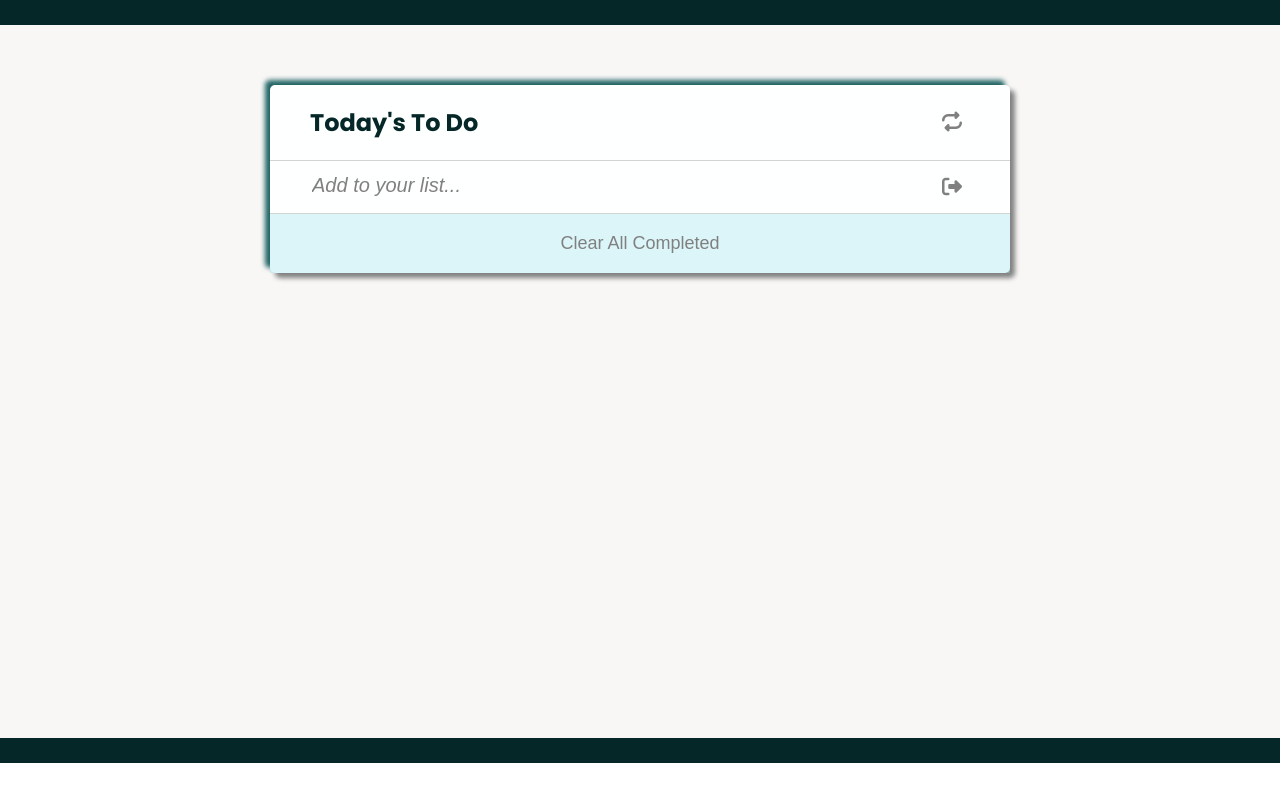
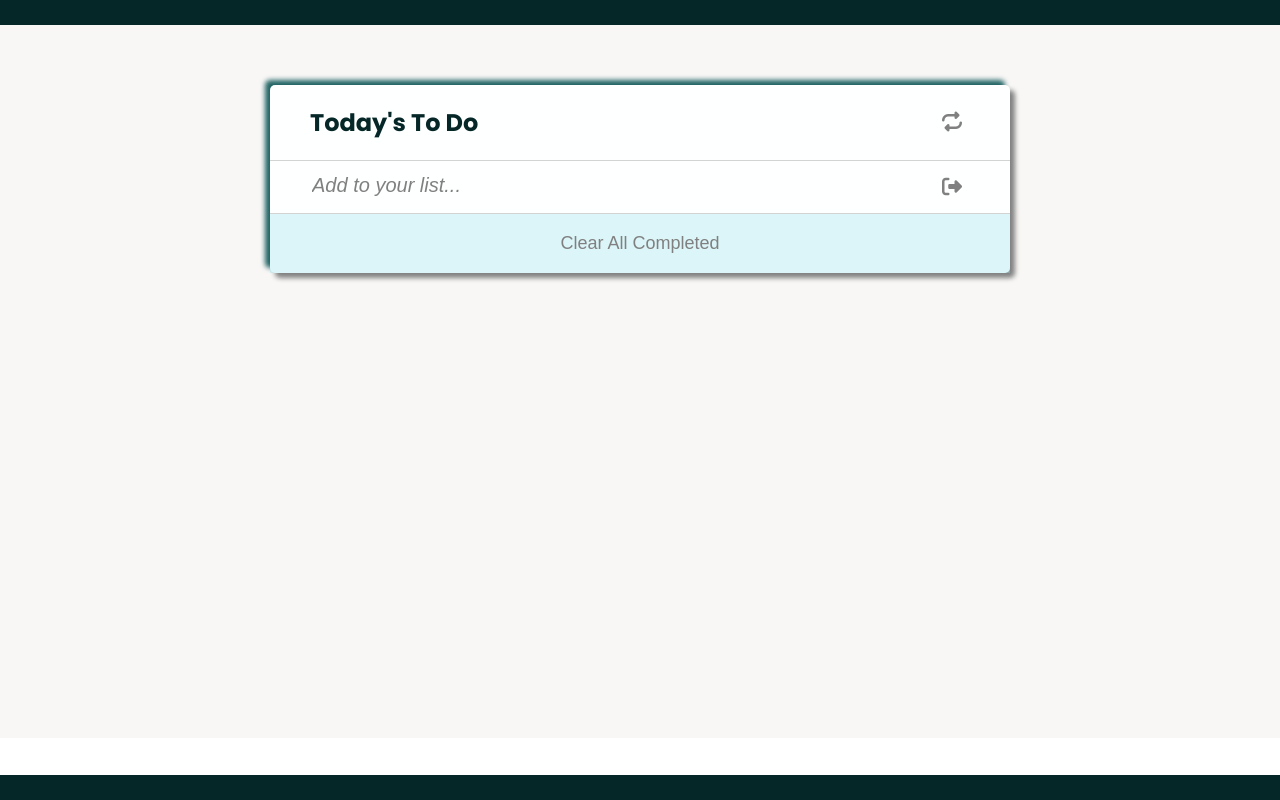
Before and after one commit to AhmadiGu/To-do-list, a website built with webpack: page src/index.html in a window 1280 px wide. Built offline with nearby package versions, Linux system fonts and the light colour scheme.

Commit message:
Added some new style

```diff
--- a/src/style.css
+++ b/src/style.css
@@ -16,6 +16,8 @@ footer {
   background: rgb(6, 39, 39);
   width: 100%;
   height: 25px;
+  position: fixed;
+  bottom: 0%;
 }
 
 main {
```
